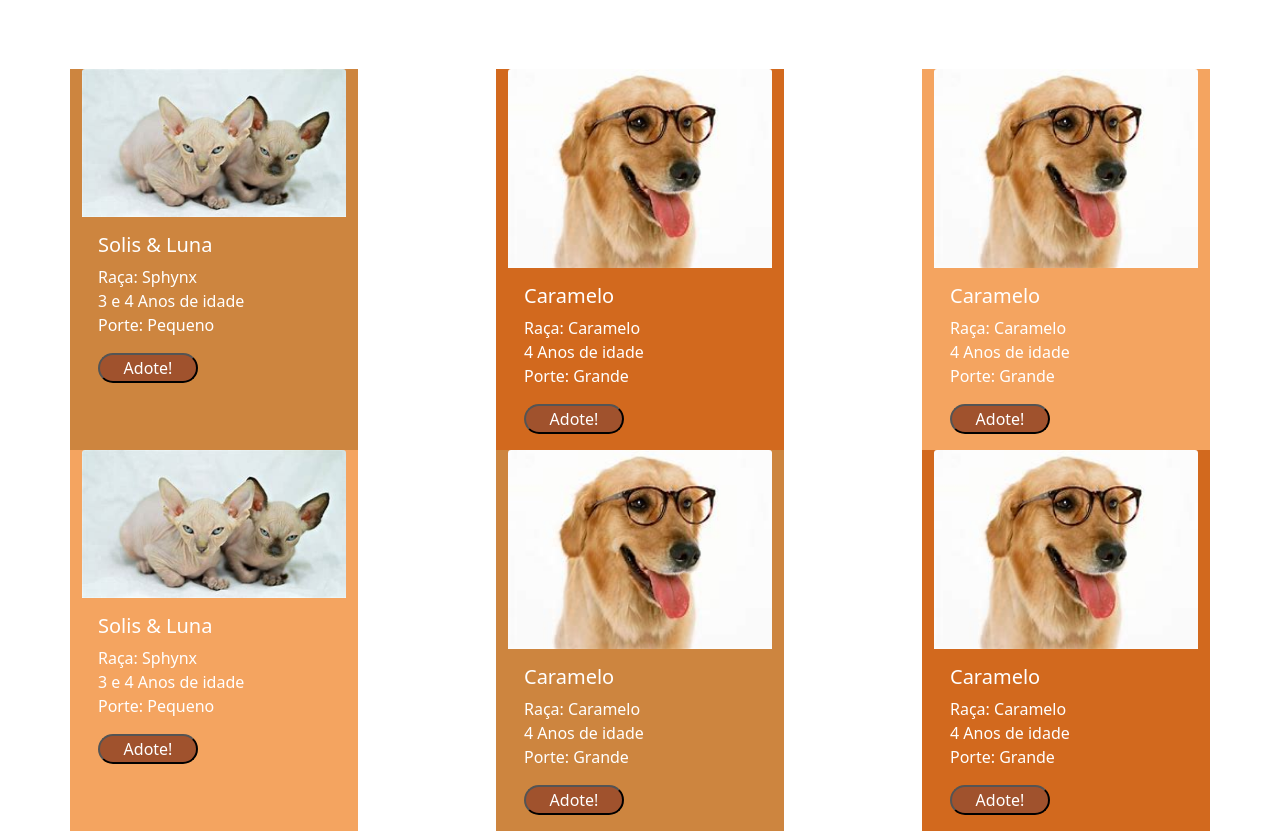
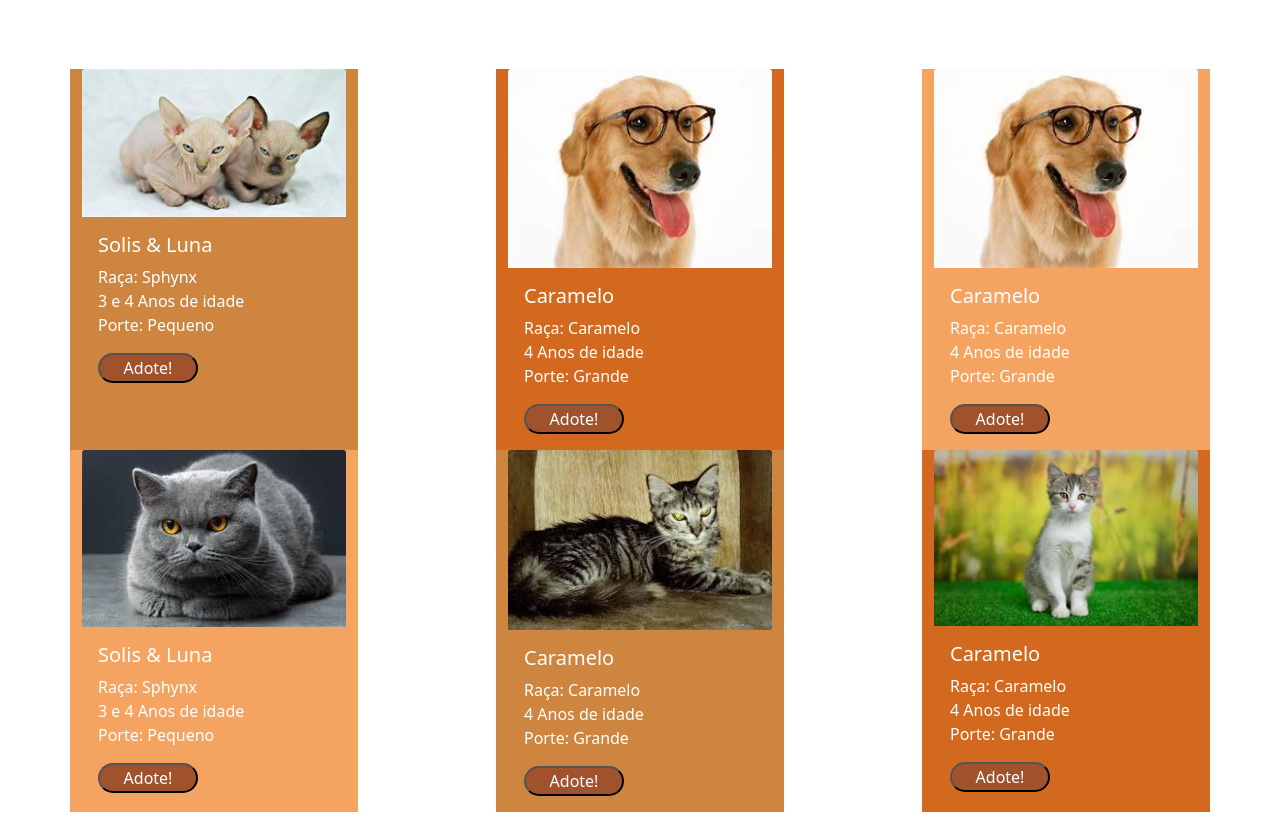
Before and after one commit to Livmds/Projeto-TCC, a plain HTML site: page TCC/PetGo/PetGo!.html in a window 1280 px wide. Shown: the part 83-914 px from the top of the page. Drawn offline with nearby package versions, Linux system fonts and the light colour scheme.

Commit message:
Mudança das imagens no catálogo

```diff
--- a/TCC/PetGo/PetGo!.html
+++ b/TCC/PetGo/PetGo!.html
@@ -172,7 +172,7 @@
     <br><br><br><br>
 
     <div class="card3 col-md-3" style="width: 18rem;" class="espaco">
-      <img src="imagens\Gatao.jpg" class="card-img-top" alt="...">
+      <img src="imagens\gato2.jpg" class="card-img-top" alt="...">
       <div class="card-body">
       <h5 class="card-title">Solis & Luna</h5>
       <p class="card-text">Raça: Sphynx<br> 3 e 4 Anos de idade<br>Porte: Pequeno</p>
@@ -188,7 +188,7 @@
     <div class="col"></div>
 
     <div class="card1 col-md-3" style="width: 18rem;" class="espaco">
-      <img src="imagens\Cachorroum.jpg" class="card-img-top" alt="...">
+      <img src="imagens\gato4.jpg" class="card-img-top" alt="...">
       <div class="card-body">
       <h5 class="card-title">Caramelo</h5>
       <p class="card-text">Raça: Caramelo <br> 4 Anos de idade<br> Porte: Grande</p>
@@ -204,7 +204,7 @@
     <div class="col"></div>
 
     <div class="card2 col-md-3" style="width: 18rem;" class="espaco">
-      <img src="imagens\Cachorroum.jpg" class="card-img-top" alt="...">
+      <img src="imagens\gato.jpg" class="card-img-top" alt="...">
       <div class="card-body">
       <h5 class="card-title">Caramelo</h5>
       <p class="card-text">Raça: Caramelo <br>4 Anos de idade<br>Porte: Grande</p>
```
Also changed, not shown: TCC/PetGo/imagens/Captura de tela 2022-08-08 205116.png (added).
